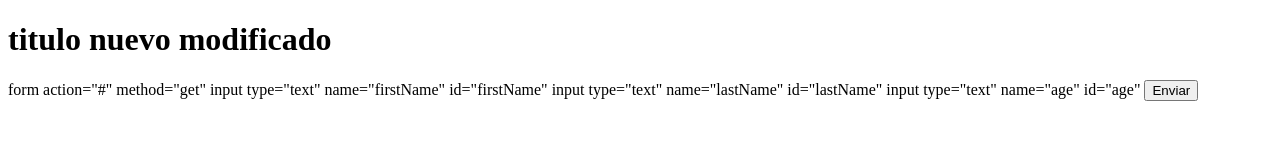
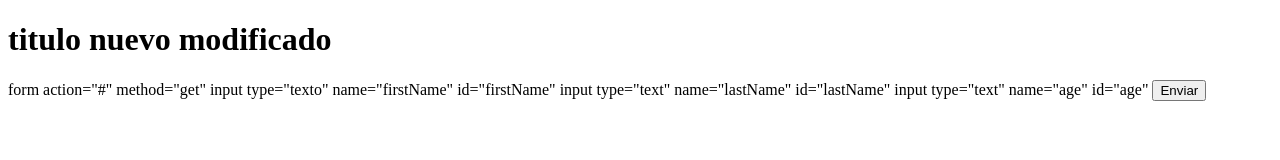
Before and after one commit to PatricioMorales1972/hello-world-git, a plain HTML site: page index.html in a window 1280 px wide. Drawn offline with Linux system fonts and the light colour scheme.

Commit message:
se cambio a texto

```diff
--- a/index.html
+++ b/index.html
@@ -9,7 +9,7 @@
     <h1>titulo nuevo modificado</h1>
 
     form action="#" method="get"
-     input type="text" name="firstName" id="firstName"
+     input type="texto" name="firstName" id="firstName"
      input type="text" name="lastName" id="lastName"
      input type="text" name="age" id="age"
       <input type="button" value="Enviar">
```
